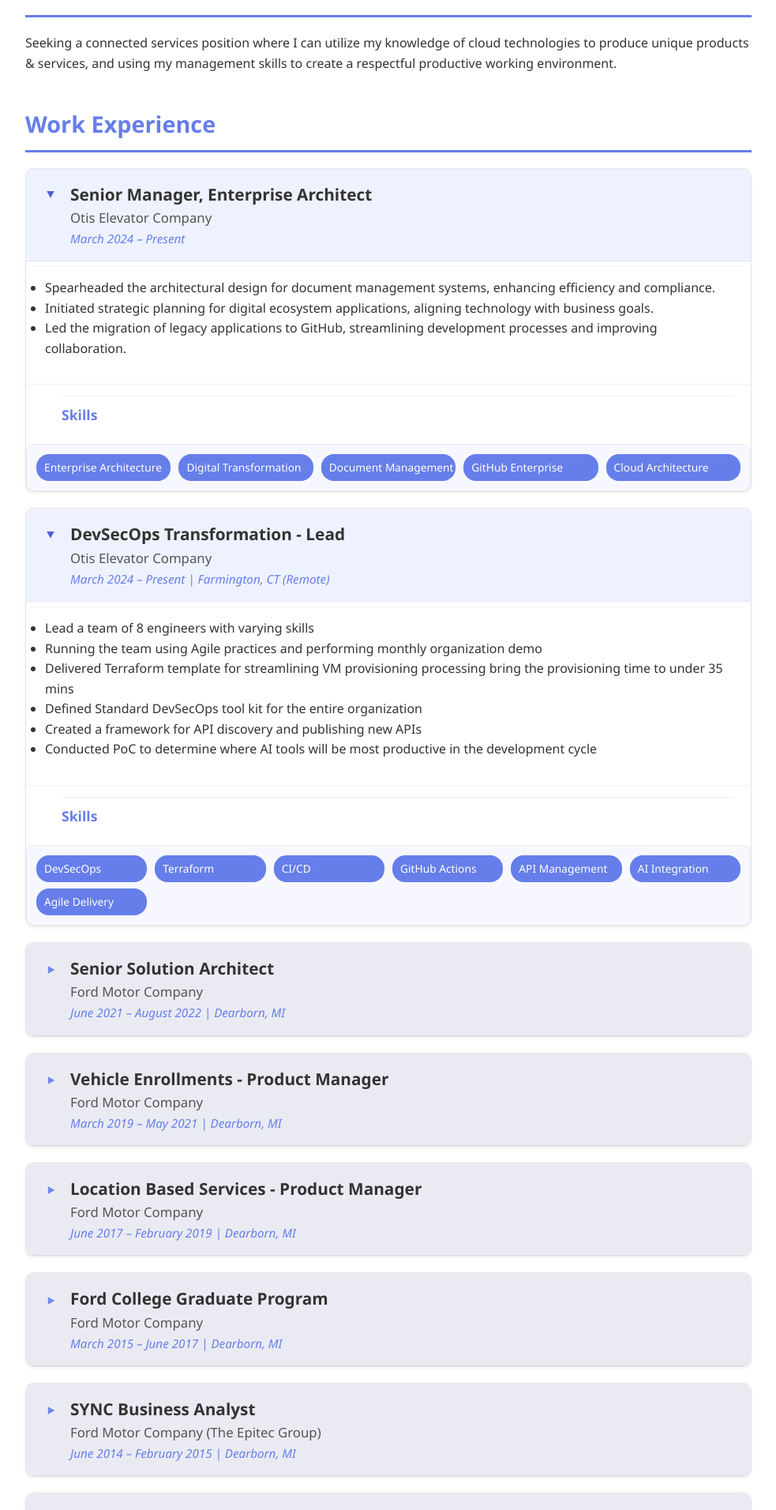
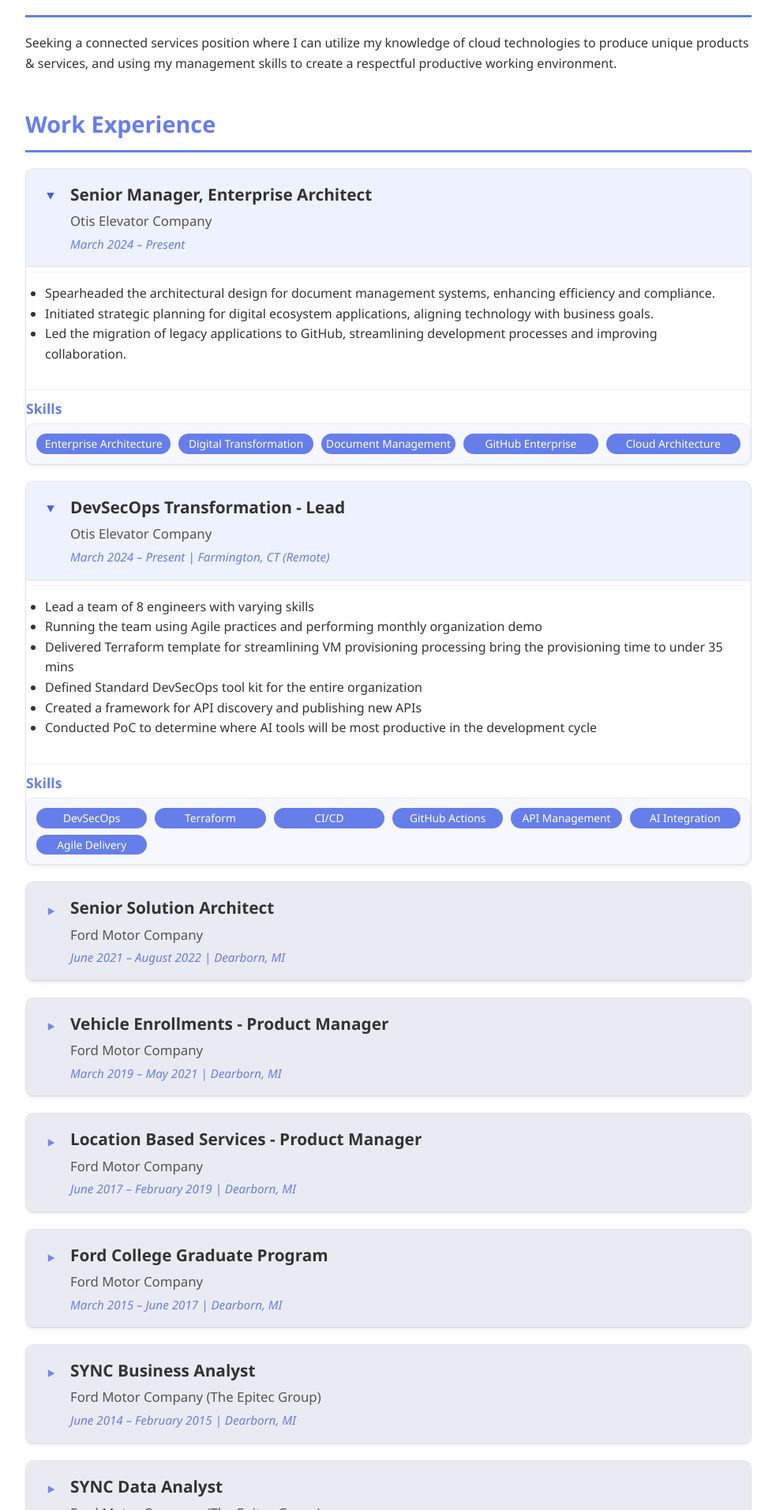
Before and after one commit to r91dua/my-portfolio, a Jekyll site: the page built from index.html, in a window 1280 px wide. Shown: the part 363-2275 px from the top of the page at 79% size, without its empty margins (148-1131 px from the left). Built offline with Jekyll 4.4.1, drawn with Linux system fonts in a browser that asks for light colours.

Commit message:
Update styles.css

```diff
--- a/assets/css/styles.css
+++ b/assets/css/styles.css
@@ -44,7 +44,7 @@ h2 {
   padding-bottom: 10px; border-bottom: 3px solid #667eea;
 }
 
-/* legacy non-collapsible spacing (still fine to keep) */
+/* legacy non-collapsible spacing (safe to keep) */
 .experience-item,
 .education-item,
 .project-item { margin-bottom: 25px; }
@@ -55,9 +55,14 @@ h2 {
 
 .date { color: #666; font-style: italic; margin-bottom: 10px; }
 
-/* Global Skills section (separate from card skills) */
+/* Global Skills section (outside cards) */
 .skills { display: flex; flex-wrap: wrap; gap: 10px; }
-.skill-tag { background:#667eea; color:#fff; padding:8px 15px; border-radius:20px; font-size:.9em; }
+.skill-tag {
+  background:#667eea; color:#fff;
+  padding:8px 15px; border-radius:20px; font-size:.9em;
+  display: inline-flex; align-items: center; justify-content: center; /* center text */
+  line-height: 1; white-space: nowrap;
+}
 
 /* default list spacing (outside cards) */
 ul { margin-left: 20px; margin-top: 10px; }
@@ -76,18 +81,19 @@ footer { background:#333; color:#fff; text-align:center; padding:20px; }
 /* ========== Shared Collapsible Card Styles (Experience + Education) === */
 /* ===================================================================== */
 
-/* Card container (apply to BOTH) */
 details.experience-item,
 details.education-item {
+  --card-pad-left: 45px;  /* aligns body with arrow column */
+  --card-pad-x: 22px;
   border: 1px solid rgba(0,0,0,0.1);
   border-radius: 10px;
   margin-bottom: 20px;
-  background: #fff; /* body is white */
+  background: #fff;
   box-shadow: 0 2px 4px rgba(0,0,0,0.05);
   overflow: hidden;
 }
 
-/* Header block (summary) — SAME for both */
+/* Header block (summary) — same for both sections */
 details.experience-item summary,
 details.education-item summary {
   cursor: pointer;
@@ -110,18 +116,17 @@ details[open].education-item summary { background-color: #eef2ff; }
 
 details.experience-item summary::-webkit-details-marker,
 details.education-item summary::-webkit-details-marker { display: none; }
-
 details.experience-item summary::marker,
 details.education-item summary::marker { content: ""; }
 
-/* Put all header text in the 2nd grid column (stacked) */
+/* Put all header text in the 2nd grid column (stacked look) */
 details.experience-item summary > *,
 details.education-item summary > * {
   grid-column: 2;
   margin: 0;
 }
 
-/* Left-centered arrow (same for both) */
+/* Left-centered arrow */
 details.experience-item summary::before,
 details.education-item summary::before {
   content: "▸";
@@ -132,7 +137,6 @@ details.education-item summary::before {
   transition: transform 0.25s ease, color 0.25s ease, opacity 0.25s ease;
   opacity: 0.9;
 }
-
 details[open].experience-item summary::before,
 details[open].education-item summary::before {
   transform: rotate(90deg);
@@ -142,47 +146,42 @@ details[open].education-item summary::before {
 
 /* Header typography (same for both) */
 details.experience-item h3,
-details.education-item h3 {
-  font-size: 1.3em; color: #333; margin-bottom: 4px;
-}
+details.education-item h3 { font-size: 1.3em; color: #333; margin-bottom: 4px; }
 details.experience-item h4,
-details.education-item h4 {
-  font-size: 1.05em; font-weight: 500; color: #555; margin-bottom: 3px;
-}
+details.education-item h4 { font-size: 1.05em; font-weight: 500; color: #555; margin-bottom: 3px; }
 details.experience-item .date,
-details.education-item .date {
-  color: #667eea; font-style: italic; font-size: 0.95em;
-}
+details.education-item .date { color: #667eea; font-style: italic; font-size: 0.95em; }
 
-/* Shared body padding for ANY content under summary (ul, div, p, etc.) */
+/* Card body: apply consistent padding to EVERYTHING after summary */
 details.experience-item > :not(summary),
 details.education-item  > :not(summary) {
-  padding: 12px 24px 18px 45px; /* space from left edge; aligns with arrow column */
+  padding: 14px var(--card-pad-x) 18px var(--card-pad-left);
   background: #fff;
   border-top: 1px solid rgba(0,0,0,0.05);
 }
 
-/* If the first body element is a UL, also keep your list margins pleasant */
-details.experience-item > ul,
-details.education-item  > ul {
-  /* keep list bullets but add some breathing room */
-  margin: 8px 12px 16px 20px; /* relative to the padded body */
-  padding-left: 20px;
+/* Lists inside cards: tidy and not hugging edges */
+details.experience-item ul,
+details.education-item  ul {
+  margin: 6px 8px 14px 6px;   /* relative to the body padding above */
+  padding-left: 18px;         /* bullets breathe */
 }
 
 /* Rotation subheadings inside experience */
 details.experience-item h5 {
   font-size: 1.05em;
   color: #444;
-  text-align: center;    /* center the rotation titles */
-  margin: 15px auto 8px; /* spacing and auto sides for centering */
+  text-align: center;         /* center the rotation titles */
+  margin: 15px auto 8px;
   font-weight: 600;
   width: 100%;
 }
 
 /* Inline tag/pill next to headings (e.g., Remote/Onsite) */
 .tag {
-  display: inline-block;
+  display: inline-flex;
+  align-items: center;
+  justify-content: center;
   margin-left: 8px;
   padding: 2px 8px;
   font-size: 0.8em;
@@ -191,6 +190,7 @@ details.experience-item h5 {
   background-color: #667eea;
   border-radius: 12px;
   vertical-align: middle;
+  line-height: 1;
 }
 
 /* Fade-in animation (both) */
@@ -203,36 +203,23 @@ details.education-item[open]  > :not(summary) {
 /* ========== Skills block INSIDE cards (Experience & Education) ======= */
 /* ===================================================================== */
 
-/* Card body padding harmonized (skills, lists, paragraphs, etc.) */
-details.experience-item > :not(summary),
-details.education-item  > :not(summary) {
-  padding: 14px 22px 18px 45px; /* align with left arrow column */
-}
-
-/* Tidy bullet lists inside cards */
-details.experience-item ul,
-details.education-item  ul {
-  margin: 6px 8px 14px 6px;   /* relative to padded body above */
-  padding-left: 18px;         /* keep bullets readable */
-}
-
-/* "Skills" header line inside cards */
+/* Skills header inside cards — aligns with body padding automatically */
 details.experience-item .skills-header,
 details.education-item  .skills-header {
   font-size: 1.1em;
   line-height: 1.25;
   color: #667eea;
   font-weight: 700;
-  margin: 12px 0 8px;         /* no extra left margin; aligns with body padding */
+  margin: 10px 0 8px;   /* no left margin: inherits card body padding */
   padding: 0;
   border: 0;
 }
 
-/* Optional subtle divider above the skills header if following a list */
+/* Optional divider if following a list */
 details.experience-item ul + .skills-header,
 details.education-item  ul + .skills-header {
   position: relative;
-  margin-top: 16px;
+  margin-top: 14px;
 }
 details.experience-item ul + .skills-header::before,
 details.education-item  ul + .skills-header::before {
@@ -243,26 +230,31 @@ details.education-item  ul + .skills-header::before {
   margin: 0 0 12px;
 }
 
-/* Skills container in cards: neat grid of chips */
+/* Transform the skills inside cards into a neat grid panel */
 details.experience-item .skills,
 details.education-item  .skills {
-  display: grid;
+  display: grid;  /* override global flex */
   grid-template-columns: repeat(auto-fit, minmax(140px, 1fr));
   gap: 8px 10px;
   padding: 12px;
-  margin: 0;                    /* rely on card body padding */
-  background: #f7f8ff;         /* soft contrast */
+  margin: 0;                    /* uses outer card body padding */
+  background: #f7f8ff;
   border: 1px solid rgba(0,0,0,0.06);
   border-radius: 10px;
+  align-items: center;
 }
 
-/* Slightly smaller chips inside cards so they flow nicely */
+/* Chips inside cards — centered text */
 details.experience-item .skill-tag,
 details.education-item  .skill-tag {
   font-size: 0.86em;
   padding: 6px 10px;
   border-radius: 16px;
   white-space: nowrap;
+  display: inline-flex;
+  align-items: center;
+  justify-content: center;  /* centers the label */
+  line-height: 1;
 }
 
 /* ===================================================================== */
@@ -294,126 +286,3 @@ details.education-item  .skill-tag {
     padding: 6px 9px;
   }
 }
-
-/* ==== FINAL OVERRIDES — Experience & Education cards ==== */
-
-/* Header (summary): left arrow, stacked text, header background */
-section#experience details.experience-item > summary,
-section#education  details.education-item > summary {
-  display: grid !important;
-  grid-template-columns: 24px 1fr !important; /* [arrow] [text] */
-  column-gap: 12px;
-  align-items: center;
-  padding: 16px 20px !important;
-  list-style: none;
-  background-color: #eaebf2 !important;      /* distinct header bg */
-  border-bottom: 1px solid rgba(0,0,0,0.06);
-  cursor: pointer;
-}
-section#experience details.experience-item > summary::-webkit-details-marker,
-section#education  details.education-item  > summary::-webkit-details-marker { display: none !important; }
-section#experience details.experience-item > summary::marker,
-section#education  details.education-item  > summary::marker { content: "" !important; }
-
-/* Left arrow */
-section#experience details.experience-item > summary::before,
-section#education  details.education-item  > summary::before {
-  content: "▸";
-  font-size: 1.2em;
-  color: #667eea;
-  justify-self: center;
-  align-self: center;
-  transition: transform .25s ease, color .25s ease, opacity .25s ease;
-  opacity: .9;
-}
-section#experience details.experience-item[open] > summary::before,
-section#education  details.education-item[open]  > summary::before {
-  transform: rotate(90deg);
-  color: #4b5fd9;
-  opacity: 1;
-}
-
-/* Make header text live in column 2 */
-section#experience details.experience-item > summary > *,
-section#education  details.education-item  > summary > * {
-  grid-column: 2 !important;
-  margin: 0;
-}
-
-/* Hover/open header tint */
-section#experience details.experience-item > summary:hover,
-section#education  details.education-item  > summary:hover { background-color: #eef2ff !important; }
-section#experience details.experience-item[open] > summary,
-section#education  details.education-item[open]  > summary { background-color: #eef2ff !important; }
-
-/* Card body padding (everything under summary) */
-section#experience details.experience-item > :not(summary),
-section#education  details.education-item  > :not(summary) {
-  padding: 14px 22px 18px 45px !important;  /* aligns with arrow column */
-  background: #fff;
-  border-top: 1px solid rgba(0,0,0,0.05);
-}
-
-/* Lists inside cards */
-section#experience details.experience-item ul,
-section#education  details.education-item  ul {
-  margin: 6px 8px 14px 6px !important; /* relative to padded body above */
-  padding-left: 18px !important;
-}
-
-/* Skills header inside cards */
-section#experience details.experience-item .skills-header,
-section#education  details.education-item  .skills-header {
-  font-size: 1.1em;
-  color: #667eea;
-  font-weight: 700;
-  margin: 12px 0 8px;
-}
-
-/* Skills grid inside cards (override global .skills flex) */
-section#experience details.experience-item .skills,
-section#education  details.education-item  .skills {
-  display: grid !important;
-  grid-template-columns: repeat(auto-fit, minmax(140px, 1fr)) !important;
-  gap: 8px 10px !important;
-  padding: 12px !important;
-  margin: 0 !important;
-  background: #f7f8ff;
-  border: 1px solid rgba(0,0,0,0.06);
-  border-radius: 10px;
-}
-
-/* Chips inside cards (slightly smaller) */
-section#experience details.experience-item .skill-tag,
-section#education  details.education-item  .skill-tag {
-  font-size: .86em !important;
-  padding: 6px 10px !important;
-  border-radius: 16px !important;
-  white-space: nowrap;
-}
-
-/* Rotation headings center */
-section#experience details.experience-item h5 {
-  text-align: center;
-  margin: 15px auto 8px;
-  font-weight: 600;
-}
-
-/* Responsive tweaks */
-@media (max-width: 640px) {
-  section#experience details.experience-item > :not(summary),
-  section#education  details.education-item  > :not(summary) {
-    padding: 12px 16px 16px 42px;
-  }
-  section#experience details.experience-item .skills,
-  section#education  details.education-item  .skills {
-    grid-template-columns: repeat(auto-fit, minmax(120px, 1fr)) !important;
-    gap: 8px;
-    padding: 10px !important;
-  }
-  section#experience details.experience-item .skill-tag,
-  section#education  details.education-item  .skill-tag {
-    font-size: .84em !important;
-    padding: 6px 9px !important;
-  }
-}
```
